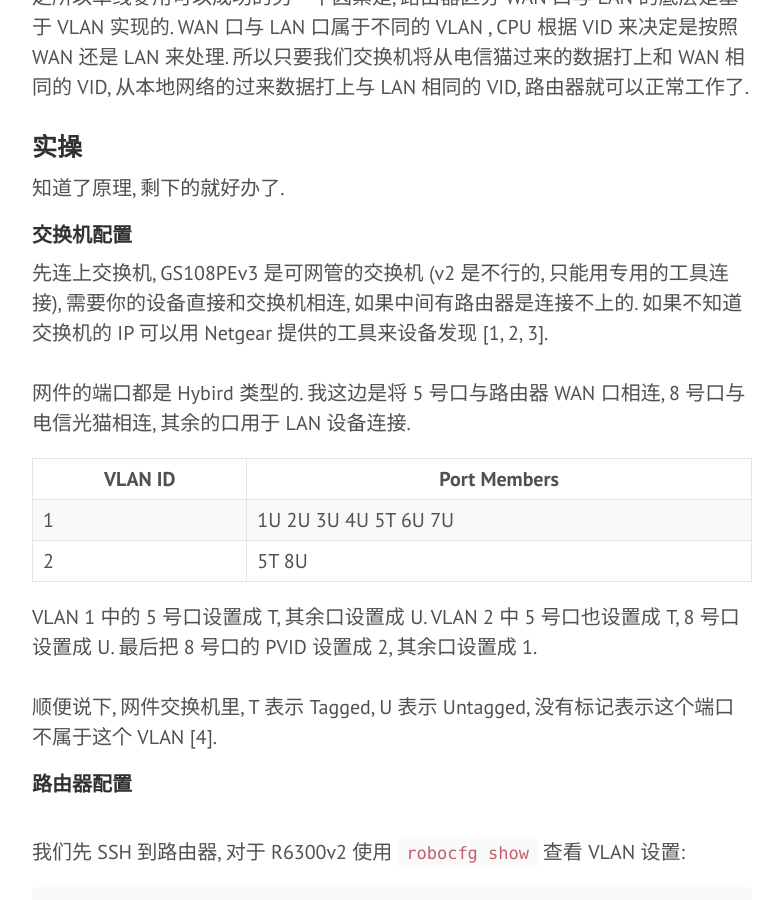
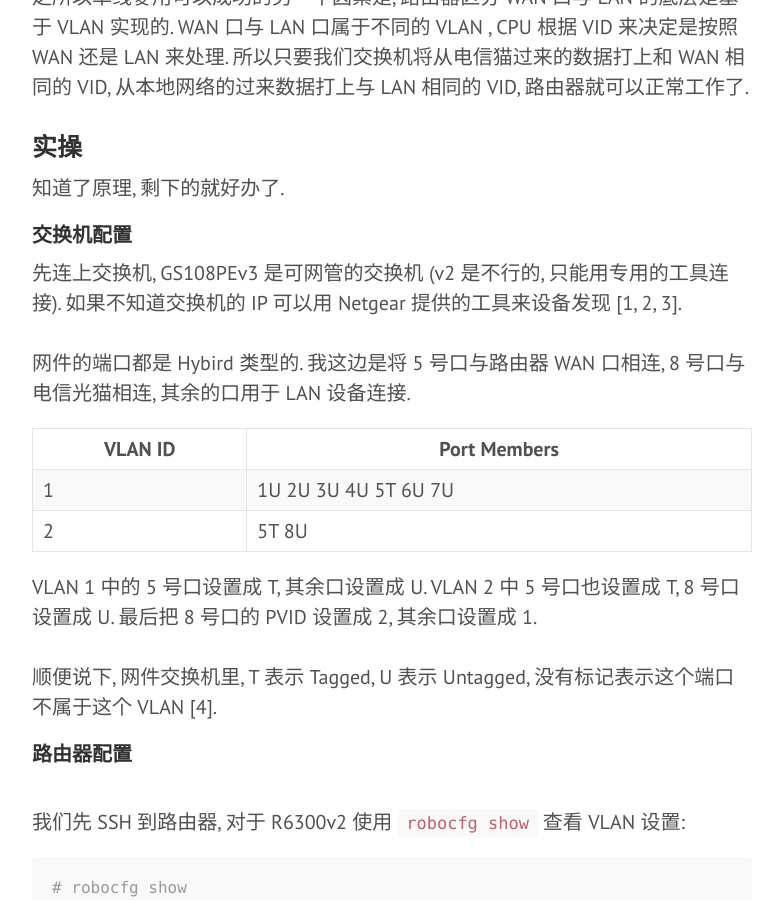
Before and after one commit to yoncise/yoncise.github.io, a Jekyll site: the page built from _posts/2020-11-21-16318107.md, in a window 1280 px wide and 900 px high, scrolled down 2421 px. Shown: the whole window, without its empty margins (428-1211 px from the left). Built offline with Jekyll 4.4.1, drawn with Linux system fonts in a browser that asks for light colours; some of the changed text lies outside the part shown.

Commit message:
sync from yuque

```diff
--- a/_posts/2020-11-21-16318107.md
+++ b/_posts/2020-11-21-16318107.md
@@ -55,7 +55,7 @@ title: GS108PEv3 实现单线复用
 知道了原理, 剩下的就好办了.
 <a name="VkJ6D"></a>
 #### 交换机配置
-先连上交换机, GS108PEv3 是可网管的交换机 (v2 是不行的, 只能用专用的工具连接), 需要你的设备直接和交换机相连, 如果中间有路由器是连接不上的. 如果不知道交换机的 IP 可以用 Netgear 提供的工具来设备发现 [1, 2, 3].<br />
+先连上交换机, GS108PEv3 是可网管的交换机 (v2 是不行的, 只能用专用的工具连接). 如果不知道交换机的 IP 可以用 Netgear 提供的工具来设备发现 [1, 2, 3].<br />
 <br />网件的端口都是 Hybird 类型的. 我这边是将 5 号口与路由器 WAN 口相连, 8 号口与电信光猫相连, 其余的口用于 LAN 设备连接.
 
 | VLAN ID | Port Members |
@@ -108,7 +108,7 @@ robocfg vlan 1 ports "0 1 2 3 4t 8t"
 家里各设备的网管地址 (年纪大了, 记性不好):
 
 - 路由器: 192.168.50.1
-- 交换机: 192.168.50.2 (密码要求有大小写与数字, 先连到 AP 再连接, 如果连到路由器无法连通这个 IP)
+- 交换机: 192.168.2.4 (密码要求有大小写与数字)
 - AP: 到路由器里找 AP-105 的 IP
 - 电信猫: 192.168.2.1
 
```
